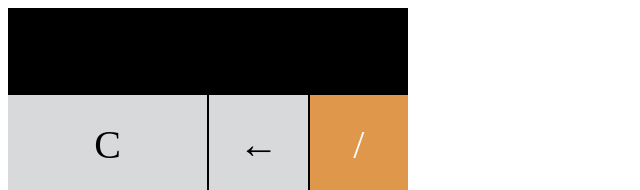
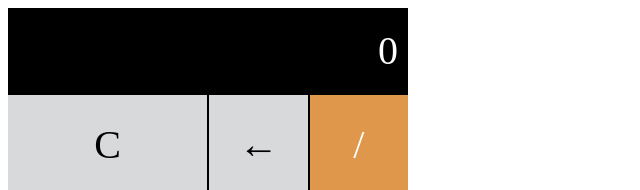
Before and after one commit to AlokHosamaneJP/calculator, a plain HTML site: page index.html in a window 1280 px wide. Shown: the top 190 px of the page, 0-640 px from the left. Drawn offline with Linux system fonts and the light colour scheme.

Commit message:
name correction

```diff
--- a/index.html
+++ b/index.html
@@ -41,6 +41,6 @@
             </div>
         </div>
     </div>
-    <script src="./calculations.js"></script>
+    <script src="./calculator.js"></script>
 </body>
 </html>
```
